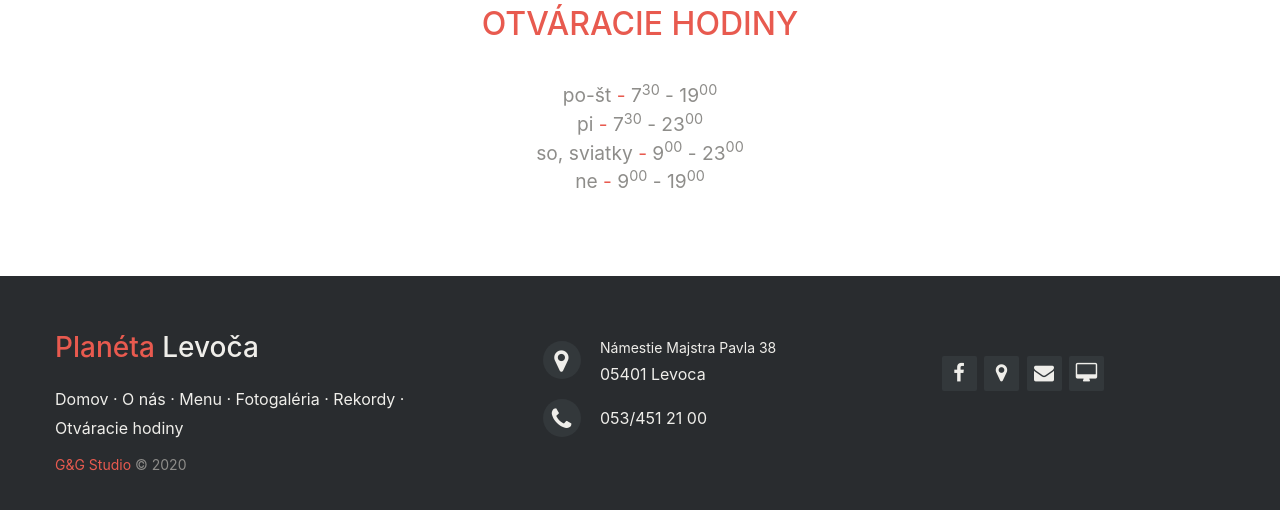
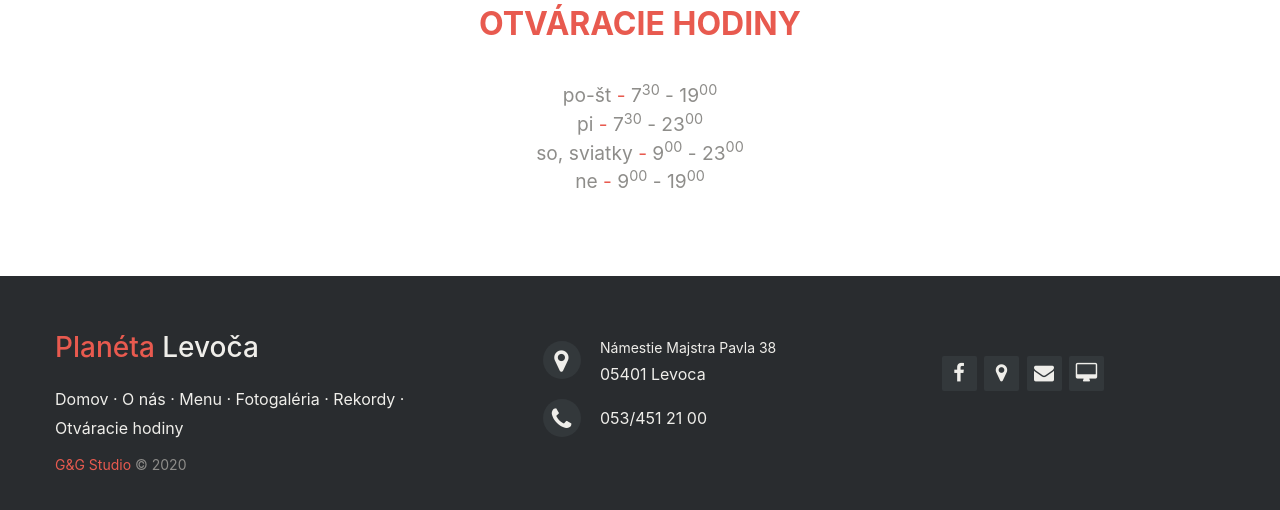
Before and after one commit to g-g-studio/PlanetkaWEB, a plain HTML site: page index.html in a window 1280 px wide. Shown: the part 3110-3620 px from the top of the page. Drawn offline with nearby package versions, Linux system fonts and the light colour scheme.

Commit message:
Nastavenie bold fontu v poslednej sekcii

```diff
--- a/css/style.css
+++ b/css/style.css
@@ -316,7 +316,9 @@
 }
 
 
-
+.obsah h1{
+  font-weight: bold;
+}
 
 .Vcontainer img{
   width: 100%;
```
